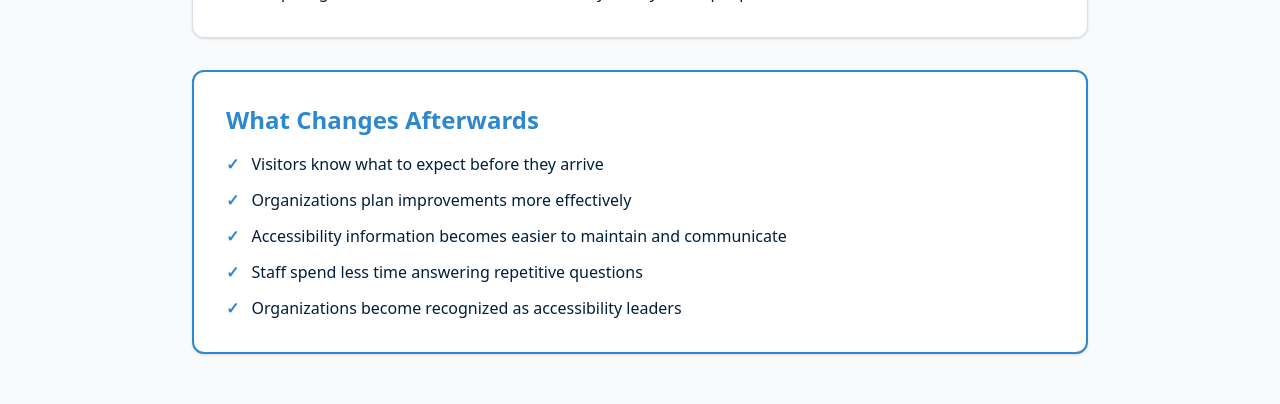
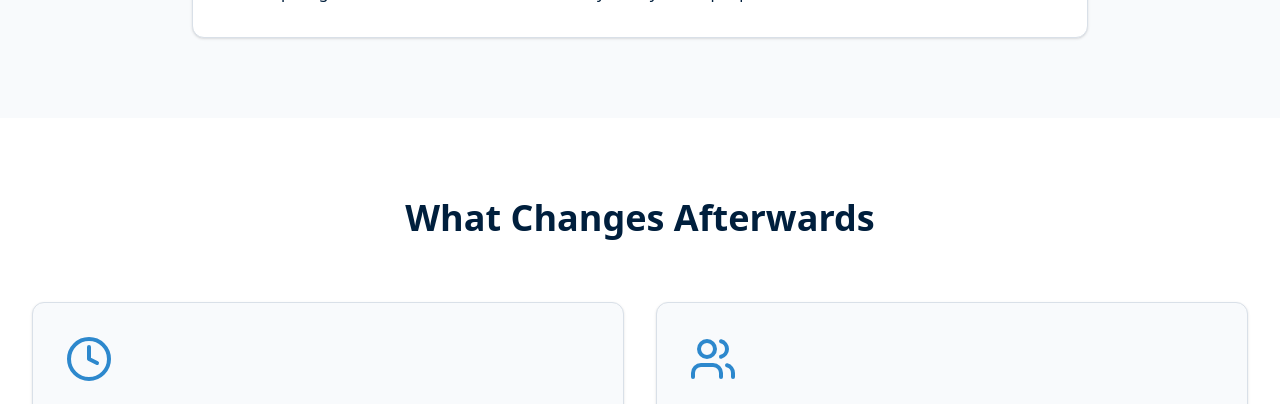
Before and after one commit to averycote/trekiq_new, a React (Vite) app: page /why-verify in a window 1280 px wide. Shown: the part 887-1291 px from the top of the page. Built offline with nearby package versions, Linux system fonts and the light colour scheme; no server answers.

Commit message:
Visual edits

```diff
--- a/src/components/sections/WhyVerifyHero.jsx
+++ b/src/components/sections/WhyVerifyHero.jsx
@@ -34,7 +34,7 @@ export default function WhyVerifyHero() {
             </p>
           </Card>
 
-          <Card className="p-8 bg-white border-2 border-secondary">
+          <Card className="p-8 bg-white border-2 border-secondary hidden">
             <h3 className="text-2xl font-bold text-secondary mb-4">What Changes Afterwards</h3>
             <ul className="space-y-3">
               <li className="flex items-start gap-3">
@@ -61,6 +61,6 @@ export default function WhyVerifyHero() {
           </Card>
         </div>
       </div>
-    </section>
-  );
+    </section>);
+
 }
```
